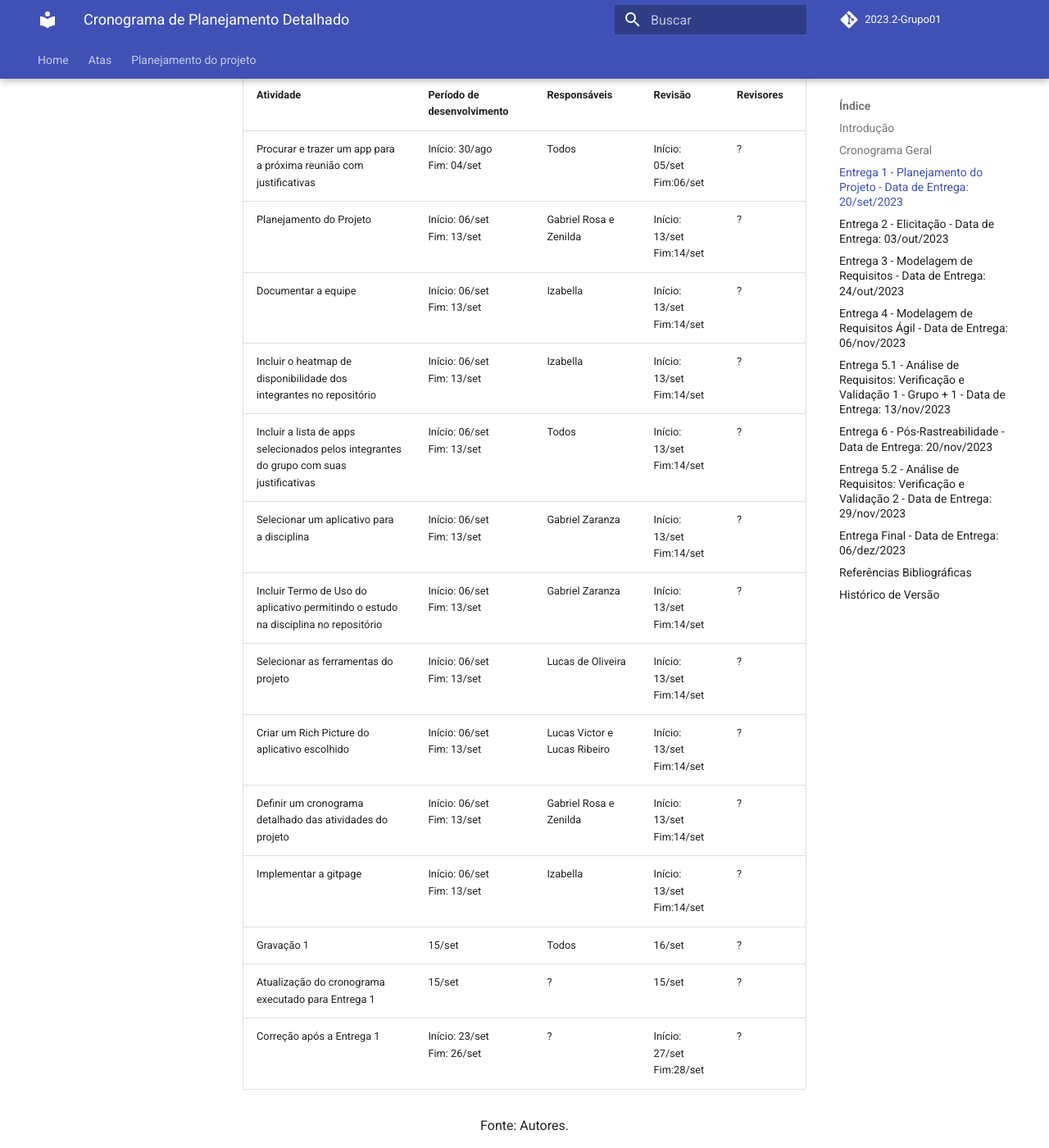
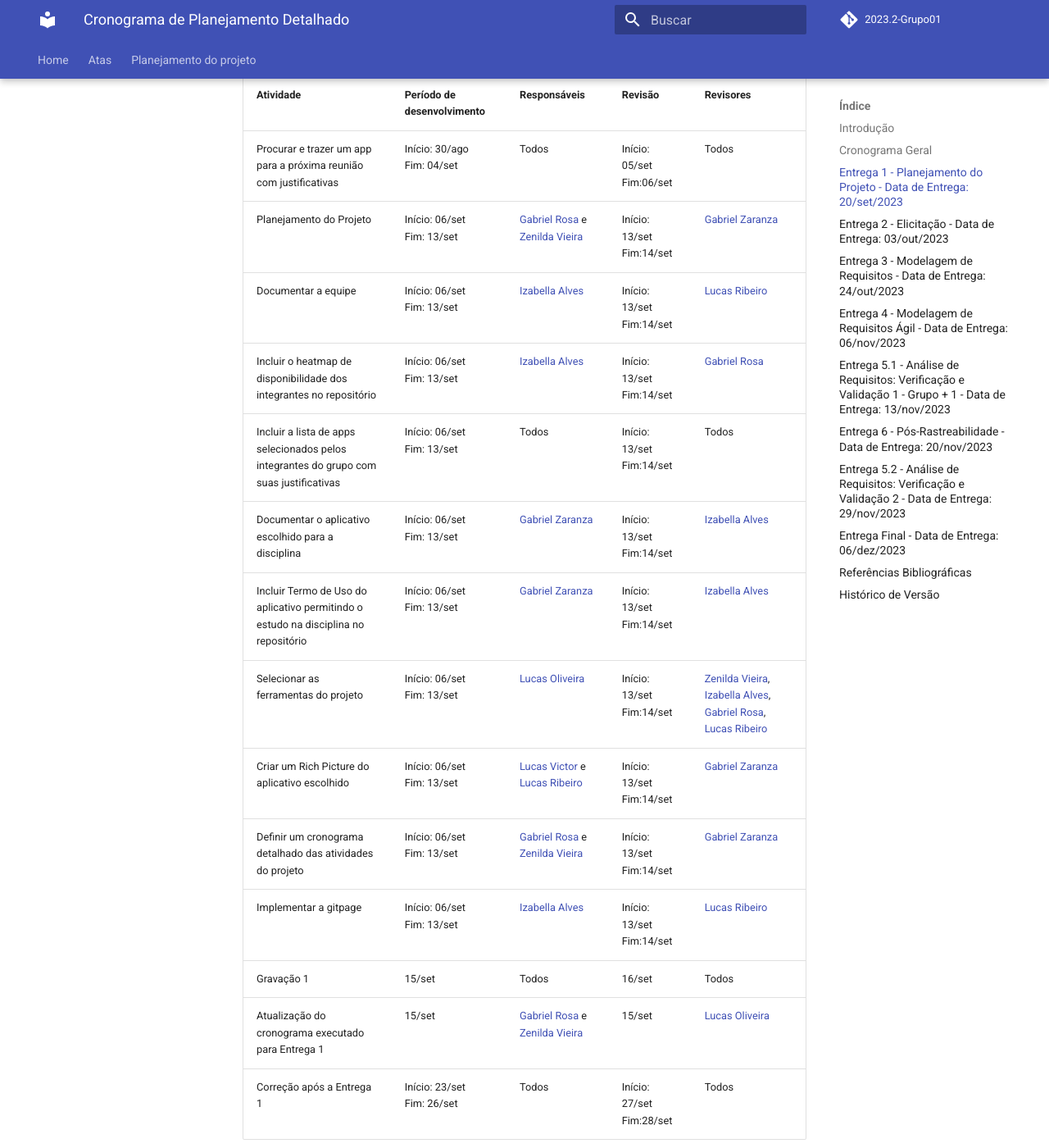
Before and after one commit to Requisitos-de-Software/2023.2-Economia-DF, an MkDocs documentation site: the page built from docs/planejamento do projeto/cronograma_planejado.md, in a window 1280 px wide and 1400 px high, scrolled down 1117 px. Shown: the whole window at 82% size. Built offline with MkDocs 1.6.1 and Material for MkDocs 9.7.7, drawn with Linux system fonts in a browser that asks for light colours; comment, search, counter and statistics services are not loaded; some of the changed text lies outside the part shown.

Commit message:
inserindo nomes dos responsaveis e revisores
co-authored-by: Gabriel Rosa <gabriel10919@outlook.com>

```diff
--- a/docs/planejamento do projeto/cronograma_planejado.md
+++ b/docs/planejamento do projeto/cronograma_planejado.md
@@ -21,22 +21,22 @@ Neste documento, vamos explorar a importância do planejamento de um cronograma
 
 <font size="3"><p style="text-align: center"><b>Tabela 2</b> - Cronograma planejado para a etapa de Planejamento do Projeto</p></font>
 
- |  Atividade                                                                              |  Período de desenvolvimento     |  Responsáveis                |  Revisão                       |  Revisores                    |
- | --------------------------------------------------------------------------------------- | ------------------------------- | ---------------------------- | ------------------------------ | ----------------------------- |
- | Procurar e trazer um app para a próxima reunião com justificativas                      | Início: 30/ago <br> Fim: 04/set | Todos                        | Início: 05/set <br> Fim:06/set | ?                             |
- | Planejamento do Projeto                                                                 | Início: 06/set <br> Fim: 13/set | Gabriel Rosa e Zenilda       | Início: 13/set <br> Fim:14/set | ?                             |
- | Documentar a equipe                                                                     | Início: 06/set <br> Fim: 13/set | Izabella                     | Início: 13/set <br> Fim:14/set | ?                             |
- | Incluir o heatmap de disponibilidade dos integrantes no repositório                     | Início: 06/set <br> Fim: 13/set | Izabella                     | Início: 13/set <br> Fim:14/set | ?                             |
- | Incluir a lista de apps selecionados pelos integrantes do grupo com suas justificativas | Início: 06/set <br> Fim: 13/set | Todos                        | Início: 13/set <br> Fim:14/set | ?                             |
- | Selecionar um aplicativo para a disciplina                                              | Início: 06/set <br> Fim: 13/set | Gabriel Zaranza              | Início: 13/set <br> Fim:14/set | ?                             |
- | Incluir Termo de Uso do aplicativo permitindo o estudo na disciplina no repositório     | Início: 06/set <br> Fim: 13/set | Gabriel Zaranza              | Início: 13/set <br> Fim:14/set | ?                             |
- | Selecionar as ferramentas do projeto                                                    | Início: 06/set <br> Fim: 13/set | Lucas de Oliveira            | Início: 13/set <br> Fim:14/set | ?                             |
- | Criar um Rich Picture do aplicativo escolhido                                           | Início: 06/set <br> Fim: 13/set | Lucas Victor e Lucas Ribeiro | Início: 13/set <br> Fim:14/set | ?                             |
- | Definir um cronograma detalhado das atividades do projeto                               | Início: 06/set <br> Fim: 13/set | Gabriel Rosa e Zenilda       | Início: 13/set <br> Fim:14/set | ?                             |
- | Implementar a gitpage                                                                   | Início: 06/set <br> Fim: 13/set | Izabella                     | Início: 13/set <br> Fim:14/set | ?                             |
- | Gravação 1                                                                              | 15/set                          | Todos                        | 16/set                         | ?                             |
- | Atualização do cronograma executado para Entrega 1                                      | 15/set                          | ?                            | 15/set                         | ?                             |
- | Correção após a Entrega 1                                                               | Início: 23/set <br> Fim: 26/set | ?                            | Início: 27/set <br> Fim:28/set | ?                             |
+ |  Atividade                                                                              |  Período de desenvolvimento     |  Responsáveis                                                                                         |  Revisão                       |  Revisores                                         |
+ | --------------------------------------------------------------------------------------- | ------------------------------- | ----------------------------------------------------------------------------------------------------- | ------------------------------ | -------------------------------------------------- |
+ | Procurar e trazer um app para a próxima reunião com justificativas                      | Início: 30/ago <br> Fim: 04/set | Todos                                                                                                 | Início: 05/set <br> Fim:06/set | Todos                                              |
+ | Planejamento do Projeto                                                                 | Início: 06/set <br> Fim: 13/set | [Gabriel Rosa](https://github.com/gabrielrosa09) e [Zenilda Vieira](https://github.com/ZenildaVieira) | Início: 13/set <br> Fim:14/set | [Gabriel Zaranza](https://github.com/GZaranza)     |
+ | Documentar a equipe                                                                     | Início: 06/set <br> Fim: 13/set | [Izabella Alves](https://github.com/izabellaalves)                                                    | Início: 13/set <br> Fim:14/set | [Lucas Ribeiro](https://github.com/lucassouzs)     |
+ | Incluir o heatmap de disponibilidade dos integrantes no repositório                     | Início: 06/set <br> Fim: 13/set | [Izabella Alves](https://github.com/izabellaalves)                                                     | Início: 13/set <br> Fim:14/set | [Gabriel Rosa](https://github.com/gabrielrosa09)   |
+ | Incluir a lista de apps selecionados pelos integrantes do grupo com suas justificativas | Início: 06/set <br> Fim: 13/set | Todos                                                                                                 | Início: 13/set <br> Fim:14/set | Todos                                              |
+ | Documentar o aplicativo escolhido para a disciplina                                     | Início: 06/set <br> Fim: 13/set | [Gabriel Zaranza](https://github.com/GZaranza)                                                        | Início: 13/set <br> Fim:14/set | [Izabella Alves](https://github.com/izabellaalves) |
+ | Incluir Termo de Uso do aplicativo permitindo o estudo na disciplina no repositório     | Início: 06/set <br> Fim: 13/set | [Gabriel Zaranza](https://github.com/GZaranza)                                                        | Início: 13/set <br> Fim:14/set | [Izabella Alves](https://github.com/izabellaalves) |                                                                    |
+ | Selecionar as ferramentas do projeto                                                    | Início: 06/set <br> Fim: 13/set | [Lucas Oliveira](https://github.com/LucasOliveiraDiasMarquesFerreira)                                 | Início: 13/set <br> Fim:14/set | [Zenilda Vieira](https://github.com/ZenildaVieira), [Izabella Alves](https://github.com/izabellaalves), [Gabriel Rosa](https://github.com/gabrielrosa09), [Lucas Ribeiro](https://github.com/lucassouzs) |
+ | Criar um Rich Picture do aplicativo escolhido                                           | Início: 06/set <br> Fim: 13/set | [Lucas Victor](https://github.com/Lucas13032003) e [Lucas Ribeiro](https://github.com/lucassouzs)     | Início: 13/set <br> Fim:14/set | [Gabriel Zaranza](https://github.com/GZaranza)     |
+ | Definir um cronograma detalhado das atividades do projeto                               | Início: 06/set <br> Fim: 13/set | [Gabriel Rosa](https://github.com/gabrielrosa09) e [Zenilda Vieira](https://github.com/ZenildaVieira) | Início: 13/set <br> Fim:14/set | [Gabriel Zaranza](https://github.com/GZaranza)     |
+ | Implementar a gitpage                                                                   | Início: 06/set <br> Fim: 13/set | [Izabella Alves](https://github.com/izabellaalves)                                                    | Início: 13/set <br> Fim:14/set | [Lucas Ribeiro](https://github.com/lucassouzs)     |
+ | Gravação 1                                                                              | 15/set                          | Todos                                                                                                 | 16/set                         | Todos                                              |
+ | Atualização do cronograma executado para Entrega 1                                      | 15/set                          | [Gabriel Rosa](https://github.com/gabrielrosa09) e [Zenilda Vieira](https://github.com/ZenildaVieira)                                                                            | 15/set                         | [Lucas Oliveira](https://github.com/LucasOliveiraDiasMarquesFerreira) |
+ | Correção após a Entrega 1                                                               | Início: 23/set <br> Fim: 26/set | Todos                            | Início: 27/set <br> Fim:28/set | Todos                                                         |
 
 <font size="3"><p style="text-align: center">Fonte: Autores.</p></font>
 
@@ -47,19 +47,19 @@ Neste documento, vamos explorar a importância do planejamento de um cronograma
 
  |  Atividade                                                                              |  Período de desenvolvimento     |  Responsáveis                |  Revisão                        |  Revisores                   |
  | --------------------------------------------------------------------------------------- | ------------------------------- | ---------------------------- | ------------------------------- | ---------------------------- |
- | Definição do perfil dos usuários                                                        | Início: 16/set <br> Fim: 17/set | ?                            | Início: 18/set <br> Fim: 19/set | ?                            |
- | Escolha e documentação das técnicas de elicitação usadas e que serão usadas             | Início: 16/set <br> Fim: 17/set | ?                            | Início: 18/set <br> Fim: 19/set | ?                            |
- | Escolha e documentação das técnicas de priorização usadas e que serão usadas            | Início: 16/set <br> Fim: 17/set | ?                            | Início: 18/set <br> Fim: 19/set | ?                            |
- | Definição das personas                                                                  | Início: 18/set <br> Fim: 19/set | ?                            | Início: 20/set <br> Fim: 21/set | ?                            |
- | Definição do cronograma de elicitação de requisitos com cliente/persona                 | Início: 18/set <br> Fim: 19/set | ?                            | Início: 20/set <br> Fim: 21/set | ?                            |
- | Definição do cronograma de priorização de requisitos com cliente/persona                | Início: 18/set <br> Fim: 19/set | ?                            | Início: 20/set <br> Fim: 21/set | ?                            |
- | Entrevista: Gravação e registro(s) da elicitação dos requisitos (pré-rastreabilidade)   | Início: 20/set <br> Fim: 22/set | ?                            | Início: 23/set <br> Fim: 24/set | ?                            |
- | Entrevista: Gravação e registro(s) da priorização dos requisitos (pré-rastreabilidade)  | Início: 20/set <br> Fim: 22/set | ?                            | Início: 23/set <br> Fim: 24/set | ?                            |
- | Documentação da participação do cliente e/ou persona - elicitação                       | Início: 23/set <br> Fim: 26/set | ?                            | Início: 27/set <br> Fim: 28/set | ?                            |
- | Documentação da participação do cliente e/ou persona - priorização                      | Início: 23/set <br> Fim: 26/set | ?                            | Início: 27/set <br> Fim: 28/set | ?                            |
- | Gravação 2                                                                              | 29/set                          | Todos                        | 30/set                          | ?                            |
- | Atualização do cronograma executado para Entrega 2                                      | 29/set                          | ?                            | 29/set                          | ?                            |
- | Correção após a Entrega 2                                                               | Início: 07/out <br> Fim: 10/out | ?                            | Início: 11/out <br> Fim: 12/out | ?                            |
+ | Definição do perfil dos usuários                                                        | Início: 16/set <br> Fim: 17/set | [Gabriel Rosa](https://github.com/gabrielrosa09)                      | Início: 18/set <br> Fim: 19/set | [Gabriel Zaranza](https://github.com/GZaranza)                            |
+ | Escolha e documentação das técnicas de elicitação usadas e que serão usadas             | Início: 16/set <br> Fim: 17/set | [Gabriel Zaranza](https://github.com/GZaranza)                        | Início: 18/set <br> Fim: 19/set | [Izabella Alves](https://github.com/izabellaalves)                            |
+ | Escolha e documentação das técnicas de priorização usadas e que serão usadas            | Início: 16/set <br> Fim: 17/set | [Izabella Alves](https://github.com/izabellaalves)                    | Início: 18/set <br> Fim: 19/set | [Lucas Oliveira](https://github.com/LucasOliveiraDiasMarquesFerreira)                             |
+ | Definição das personas                                                                  | Início: 18/set <br> Fim: 19/set | [Lucas Oliveira](https://github.com/LucasOliveiraDiasMarquesFerreira) | Início: 20/set <br> Fim: 21/set | [Lucas Ribeiro](https://github.com/lucassouzs) |
+ | Definição do cronograma de elicitação de requisitos com cliente/persona                 | Início: 18/set <br> Fim: 19/set | [Lucas Ribeiro](https://github.com/lucassouzs)                             | Início: 20/set <br> Fim: 21/set | [Lucas Victor](https://github.com/Lucas13032003)                             |
+ | Definição do cronograma de priorização de requisitos com cliente/persona                | Início: 18/set <br> Fim: 19/set | [Lucas Victor](https://github.com/Lucas13032003)                            | Início: 20/set <br> Fim: 21/set | [Zenilda Vieira](https://github.com/ZenildaVieira)                            |
+ | Entrevista: Gravação e registro(s) da elicitação dos requisitos (pré-rastreabilidade)   | Início: 20/set <br> Fim: 22/set | [Zenilda Vieira](https://github.com/ZenildaVieira)                            | Início: 23/set <br> Fim: 24/set | [Gabriel Rosa](https://github.com/gabrielrosa09)                            |
+ | Entrevista: Gravação e registro(s) da priorização dos requisitos (pré-rastreabilidade)  | Início: 20/set <br> Fim: 22/set | [Gabriel Rosa](https://github.com/gabrielrosa09) e [Izabella Alves](https://github.com/izabellaalves)                             | Início: 23/set <br> Fim: 24/set | [Gabriel Zaranza](https://github.com/GZaranza) e [Lucas Oliveira](https://github.com/LucasOliveiraDiasMarquesFerreira)                            |
+ | Documentação da participação do cliente e/ou persona - elicitação                       | Início: 23/set <br> Fim: 26/set | [Gabriel Zaranza](https://github.com/GZaranza) e [Lucas Oliveira](https://github.com/LucasOliveiraDiasMarquesFerreira)                           | Início: 27/set <br> Fim: 28/set | [Lucas Ribeiro](https://github.com/lucassouzs)  e [Zenilda Vieira](https://github.com/ZenildaVieira)                            |
+ | Documentação da participação do cliente e/ou persona - priorização                      | Início: 23/set <br> Fim: 26/set | [Lucas Ribeiro](https://github.com/lucassouzs)  e [Zenilda Vieira](https://github.com/ZenildaVieira)                            | Início: 27/set <br> Fim: 28/set | [Gabriel Rosa](https://github.com/gabrielrosa09) e [Izabella Alves](https://github.com/izabellaalves)                            |
+ | Gravação 2                                                                              | 29/set                          | Todos                        | 30/set                          | Todos                            |
+ | Atualização do cronograma executado para Entrega 2                                      | 29/set                          | [Lucas Victor](https://github.com/Lucas13032003)                            | 29/set                          | [Lucas Oliveira](https://github.com/LucasOliveiraDiasMarquesFerreira)                            |
+ | Correção após a Entrega 2                                                               | Início: 07/out <br> Fim: 10/out | Todos                            | Início: 11/out <br> Fim: 12/out | Todos                            |
 
 
 <font size="3"><p style="text-align: center">Fonte: Autores.</p></font>
@@ -166,3 +168,4 @@ Neste documento, vamos explorar a importância do planejamento de um cronograma
 |:----:|----|---------|-----|:-------:|
 |`1.0`|06/09/2023|Criação do cronograma.| [Zenilda Vieira](https://github.com/ZenildaVieira) e [Gabriel Rosa](https://github.com/gabrielrosa09) | [Gabriel Zaranza](https://github.com/GZaranza) |
 |`1.1`|15/09/2023|Inclusão do cronograma das entregas parciais.| [Zenilda Vieira](https://github.com/ZenildaVieira) e [Gabriel Rosa](https://github.com/gabrielrosa09) | [Gabriel Zaranza](https://github.com/GZaranza) |
+|`1.2`|15/09/2023|Inclusão dos nomes dos responsáveis e revisores.| [Zenilda Vieira](https://github.com/ZenildaVieira) e [Gabriel Rosa](https://github.com/gabrielrosa09) | [Gabriel Zaranza](https://github.com/GZaranza) |
```
Also changed, not shown: other parts of docs/planejamento do projeto/cronograma_planejado.md (+2 -0 lines).
